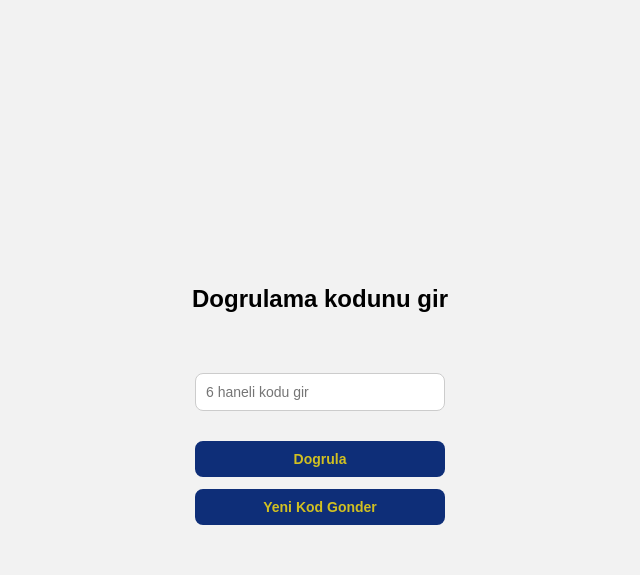
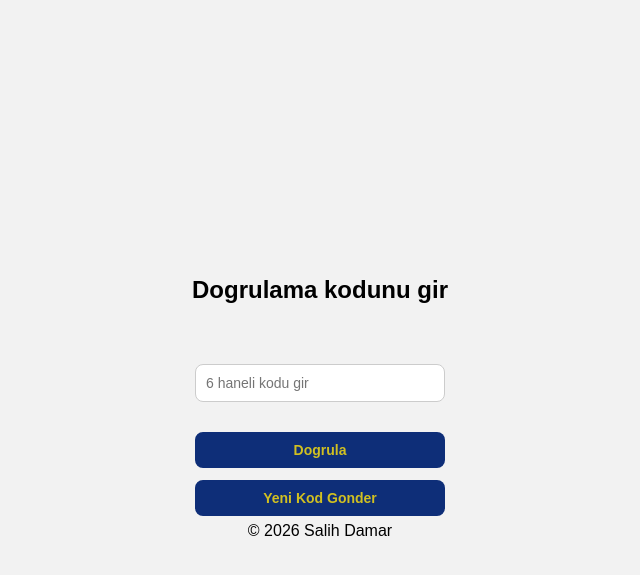
Before and after one commit to salihdamar19/python_projects, a Flask app: template email_verification/templates/dogrula.html in a window 1280 px wide. Shown: the top 575 px of the page, without its empty margins (320-960 px from the left). Run offline with Flask 3, Linux system fonts and the light colour scheme; the template is opened without the code that fills it, so the values that code supplies are empty.

Commit message:
copyright banners

```diff
--- a/email_verification/templates/dogrula.html
+++ b/email_verification/templates/dogrula.html
@@ -97,5 +97,6 @@
             geriSayim();
         }
     </script>
+    <span>© 2026 Salih Damar</span>
 </body>
 </html>
--- a/email_verification/templates/index.html
+++ b/email_verification/templates/index.html
@@ -68,5 +68,6 @@
         <input type="email" name="email"><br>
         <button type="submit">Kod Gonder</button>
     </form>
+    <span>© 2026 Salih Damar</span>
 </body>
 </html>
--- a/sqltodo/templates/index.html
+++ b/sqltodo/templates/index.html
@@ -233,6 +233,6 @@
 
         form.actio
     </script>
-
+    <span>© 2026 Salih Damar</span>
 </body>
 </html>
--- a/weatherapp/templates/index.html
+++ b/weatherapp/templates/index.html
@@ -79,5 +79,6 @@
             form.style.display = "none";
         }
     </script>
+    <span>© 2026 Salih Damar</span>
 </body>
 </html>
```
